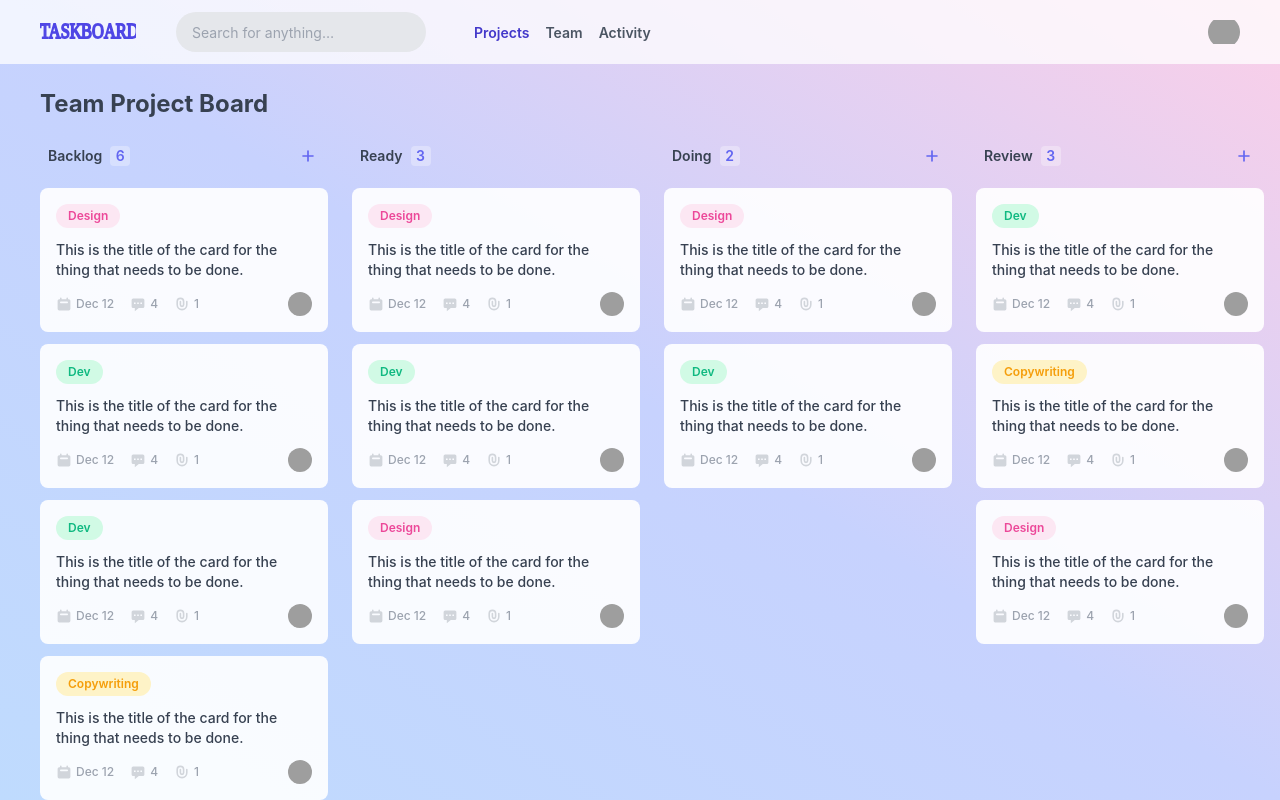
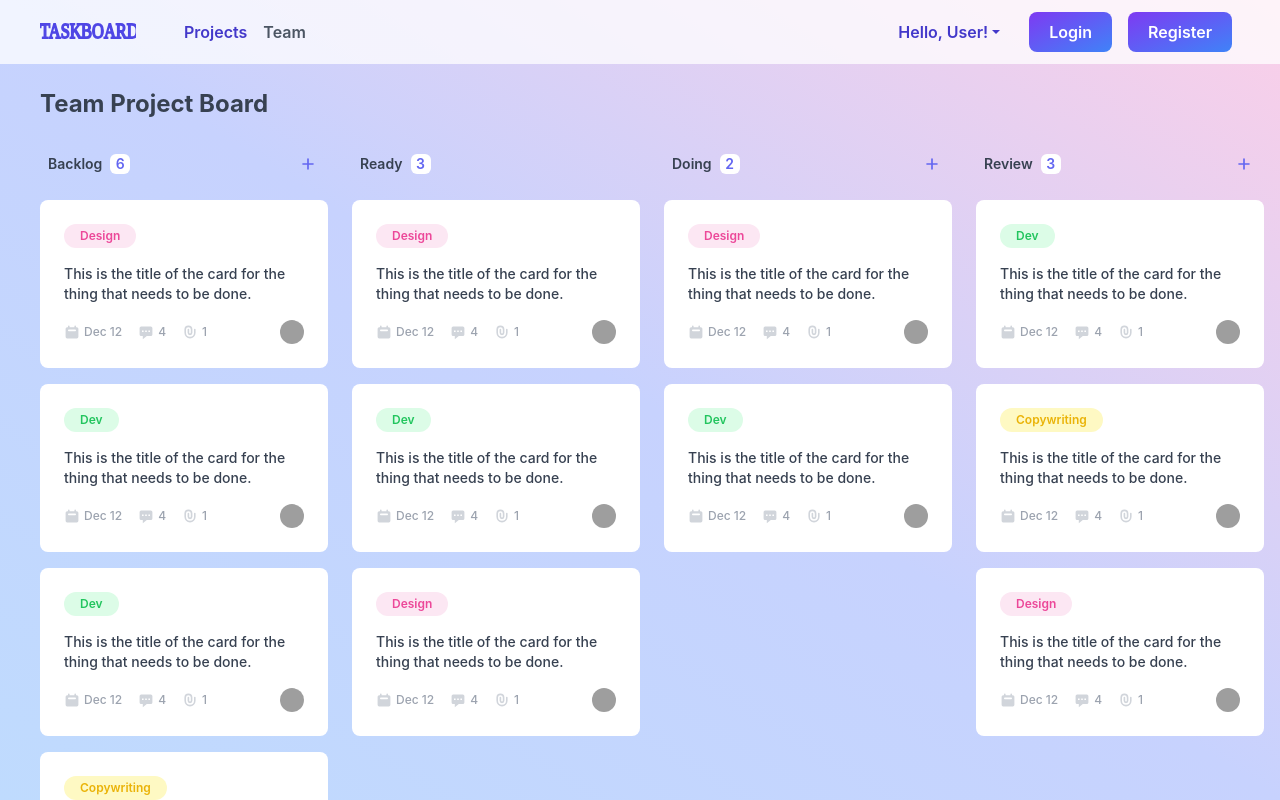
Before and after one commit to GabrielaNikolova/reactjs_taskboard_project_frontend, a React (Create React App) app: page / in a window 1280 px wide. Built offline with nearby package versions, Linux system fonts and the light colour scheme; grey boxes are pictures that could not be loaded.

Commit message:
Components update
Created Header and Navbar components

```diff
--- a/package.json
+++ b/package.json
@@ -6,7 +6,9 @@
     "@testing-library/jest-dom": "^5.16.5",
     "@testing-library/react": "^13.4.0",
     "@testing-library/user-event": "^13.5.0",
+    "bootstrap": "^5.2.3",
     "react": "^18.2.0",
+    "react-bootstrap": "^2.7.2",
     "react-dom": "^18.2.0",
     "react-scripts": "5.0.1",
     "web-vitals": "^2.1.4"
@@ -34,5 +36,8 @@
       "last 1 firefox version",
       "last 1 safari version"
     ]
+  },
+  "devDependencies": {
+    "tailwindcss": "^3.3.1"
   }
 }
--- a/public/index.html
+++ b/public/index.html
@@ -1,18 +1,15 @@
 <!DOCTYPE html>
 <html lang="en">
 <head>
-    <meta charset="utf-8" />
-    <link rel="icon" href="%PUBLIC_URL%/favicon.svg" />
-    <meta name="viewport" content="width=device-width, initial-scale=1" />
-    <meta name="theme-color" content="#000000" />
+    <meta charset="utf-8"/>
+    <link rel="icon" href="%PUBLIC_URL%/favicon.svg"/>
+    <meta name="viewport" content="width=device-width, initial-scale=1"/>
+    <meta name="theme-color" content="#000000"/>
     <meta name="description" content="Web site created using create-react-app"
     />
 
-    <!--
-      manifest.json provides metadata used when your web app is installed on a
-      user's mobile device or desktop. See https://developers.google.com/web/fundamentals/web-app-manifest/
-    -->
-    <link rel="manifest" href="%PUBLIC_URL%/manifest.json" />
+    <link rel="manifest" href="%PUBLIC_URL%/manifest.json"/>
+    <link rel="stylesheet" href="https://cdn.jsdelivr.net/npm/bootstrap@5.2.3/dist/css/bootstrap.min.css">
     <link rel='stylesheet' href='https://cdnjs.cloudflare.com/ajax/libs/tailwindcss/2.0.1/tailwind.min.css'>
 
     <!--
--- a/src/App.css
+++ b/src/App.css
@@ -17,3 +17,26 @@
 ::-webkit-scrollbar-thumb:hover {
     background-color: #a8bbbf;
 }
+
+.body {
+    -webkit-text-size-adjust: 100%;
+    tab-size: 4;
+    font-family: inherit;
+    line-height: inherit;
+    --tw-gradient-from: #bfdbfe;
+    --tw-gradient-stops: var(--tw-gradient-from), #c7d2fe, var(--tw-gradient-to, rgba(199, 210, 254, 0));
+    --tw-gradient-to: #fbcfe8;
+    --tw-text-opacity: 1;
+    color: rgba(55, 65, 81, var(--tw-text-opacity));
+    box-sizing: border-box;
+    border-width: 0;
+    border-style: solid;
+    border-color: #e5e7eb;
+    --tw-shadow: 0 0 #0000;
+    --tw-ring-inset:--tw-empty;
+    --tw-ring-offset-width: 0px;
+    --tw-ring-offset-color: #fff;
+    --tw-ring-color: rgba(59, 130, 246, 0.5);
+    --tw-ring-offset-shadow: 0 0 #0000;
+    --tw-ring-shadow: 0 0 #0000;
+}
--- a/src/App.js
+++ b/src/App.js
@@ -1,30 +1,12 @@
 import './App.css';
-import Logo from './components/Logo/Logo.js';
+import Header from './components/Header/Header.js';
 
 function App() {
     return (
         <div className="App">
             <div
                 className="flex flex-col w-screen h-screen overflow-auto text-gray-700 bg-gradient-to-tr from-blue-200 via-indigo-200 to-pink-200">
-                <div className="flex items-center flex-shrink-0 w-full h-16 px-10 bg-white bg-opacity-75">
-                    <Logo/>
-                    <input
-                        className="flex items-center h-10 px-4 ml-10 text-sm bg-gray-200 rounded-full focus:outline-none focus:ring"
-                        type="search" placeholder="Search for anything…"/>
-                    <div className="ml-10">
-                        <a className="mx-2 text-sm font-semibold text-indigo-700" href="#">Projects</a>
-                        <a className="mx-2 text-sm font-semibold text-gray-600 hover:text-indigo-700"
-                           href="#">Team</a>
-                        <a className="mx-2 text-sm font-semibold text-gray-600 hover:text-indigo-700"
-                           href="#">Activity</a>
-                    </div>
-                    <buton
-                        className="flex items-center justify-center w-8 h-8 ml-auto overflow-hidden rounded-full cursor-pointer">
-                        <img
-                            src="https://assets.codepen.io/5041378/internal/avatars/users/default.png?fit=crop&format=auto&height=512&version=1600304177&width=512"
-                            alt=""/>
-                    </buton>
-                </div>
+                <Header/>
                 <div className="px-10 mt-6">
                     <h1 className="text-2xl font-bold">Team Project Board</h1>
                 </div>
--- /dev/null
+++ b/src/components/Header/Header.css
@@ -0,0 +1,11 @@
+.header {
+    background-color: rgba(255,255,255,var(--tw-bg-opacity));
+    --tw-bg-opacity: 0.75;
+    display: flex;
+    align-items: center;
+    flex-shrink: 0;
+    height: 4rem;
+    padding-left: 2.5rem;
+    padding-right: 2.5rem;
+    width: 100%;
+}
--- /dev/null
+++ b/src/components/Header/Header.js
@@ -0,0 +1,16 @@
+import './Header.css';
+import Logo from "../Logo/Logo";
+import Navbar from "../Navbar/Navbar";
+
+function Header() {
+    return (
+        <header className="header">
+            <Logo/>
+            <Navbar/>
+        </header>
+
+    );
+
+}
+
+export default Header;
--- /dev/null
+++ b/src/components/Navbar/Navbar.css
@@ -0,0 +1,51 @@
+.navigation {
+    margin-left: 2.5rem;
+}
+
+.user-navigation {
+    display: flex;
+    align-items: center;
+    justify-content: center;
+    height: 2rem;
+    position: relative;
+    inset: auto;
+    margin-left: auto;
+    width: auto;
+    padding-right: 0px;
+}
+
+.nav-button {
+    border-radius: .5rem;
+    background-image: linear-gradient(to bottom right, var(--tw-gradient-stops));
+    --tw-gradient-from: #7e3af2;
+    --tw-gradient-stops: var(--tw-gradient-from), var(--tw-gradient-to);
+    --tw-gradient-to: #3f83f8;
+    padding: .625rem 1.25rem;
+    text-align: center;
+    line-height: 1.25rem;
+    --tw-text-opacity: 1;
+    color: rgb(255 255 255/var(--tw-text-opacity));
+}
+
+.toggle-button {
+    text-decoration: inherit;
+    margin-right: .5rem !important;
+    margin-left: .5rem !important;
+    font-weight: 600;
+    --tw-text-opacity: 1;
+    color: rgb(67 56 202 / var(--tw-text-opacity)) !important;
+    border-color: transparent !important;
+    background-color: transparent !important;
+    cursor: none;
+}
+
+.dropdown-menu {
+    background-color: rgba(255, 255, 255, var(--tw-bg-opacity));
+    text-decoration: inherit;
+    margin-right: .5rem !important;
+    margin-left: .5rem !important;
+    font-weight: 600;
+    --tw-text-opacity: 1;
+    color: rgb(75 85 99 / var(--tw-text-opacity));
+
+}
--- /dev/null
+++ b/src/components/Navbar/Navbar.js
@@ -0,0 +1,28 @@
+import Dropdown from 'react-bootstrap/Dropdown';
+import './Navbar.css';
+
+function Navbar() {
+    return (
+        <>
+            <div className="navigation">
+                <a className="mx-2 text-md font-semibold text-indigo-700" href="#">Projects</a>
+                <a className="mx-2 text-md font-semibold text-gray-600 hover:text-indigo-700" href="#">Team</a>
+            </div>
+            <div className="user-navigation">
+                <Dropdown>
+                    <Dropdown.Toggle className="toggle-button">Hello, User!</Dropdown.Toggle>
+                    <Dropdown.Menu className="dropdown-menu">
+                        <Dropdown.Item className="mx-2 text-md font-semibold text-indigo-700" href="#/action-1">Your Profile</Dropdown.Item>
+                        <Dropdown.Item className="mx-2 text-md font-semibold text-indigo-700" href="#/action-2">Settings</Dropdown.Item>
+                        <Dropdown.Item className="mx-2 text-md font-semibold text-indigo-700" href="#/action-3">Sign out</Dropdown.Item>
+                    </Dropdown.Menu>
+                </Dropdown>
+
+                <a type="button" href="#" className="nav-button mx-2 text-md font-semibold">Login</a>
+                <a type="button" href="#" className="nav-button mx-2 text-md font-semibold">Register</a>
+            </div>
+        </>
+    );
+}
+
+export default Navbar;
--- a/src/index.css
+++ b/src/index.css
@@ -1,3 +1,11 @@
+@import "./App.css";
+@import "components/Logo/Logo.css";
+@import "components/Header/Header.css";
+@import "components/Navbar/Navbar.css";
+@tailwind base;
+@tailwind components;
+@tailwind utilities;
+
 body {
   margin: 0;
   font-family: -apple-system, BlinkMacSystemFont, 'Segoe UI', 'Roboto', 'Oxygen',
--- a/src/index.js
+++ b/src/index.js
@@ -1,5 +1,6 @@
 import React from 'react';
 import ReactDOM from 'react-dom/client';
+import 'bootstrap/dist/css/bootstrap.min.css'
 import './index.css';
 import App from './App';
 import reportWebVitals from './reportWebVitals';
--- /dev/null
+++ b/tailwind.config.js
@@ -0,0 +1,10 @@
+/** @type {import('tailwindcss').Config} */
+module.exports = {
+  content: [
+    "./src/**/*.{js,jsx,ts,tsx}",
+  ],
+  theme: {
+    extend: {},
+  },
+  plugins: [],
+}
```
Also changed, not shown: 1 other file (tests, documents, lock files or other folders). Lines whose indentation alone changed are shown as unchanged.
